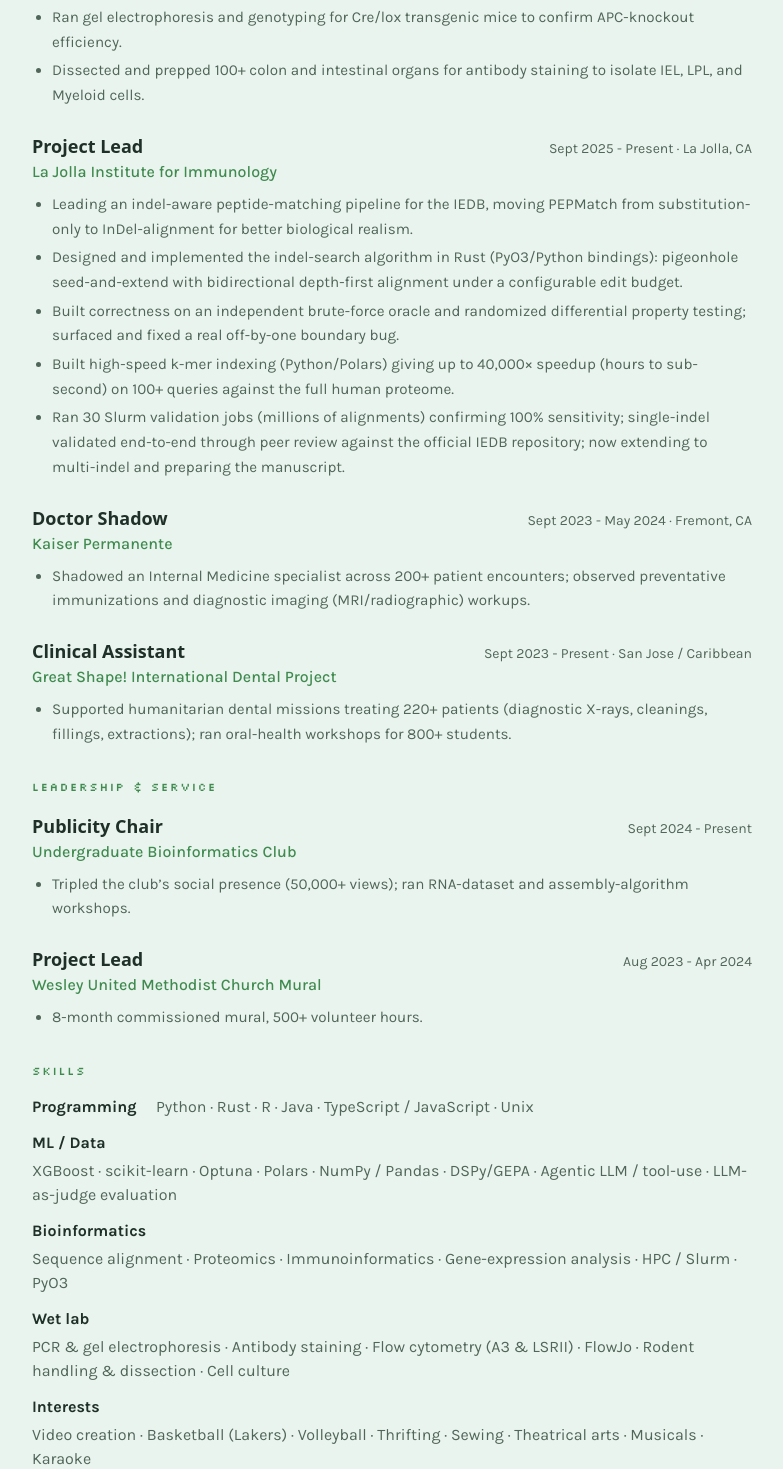
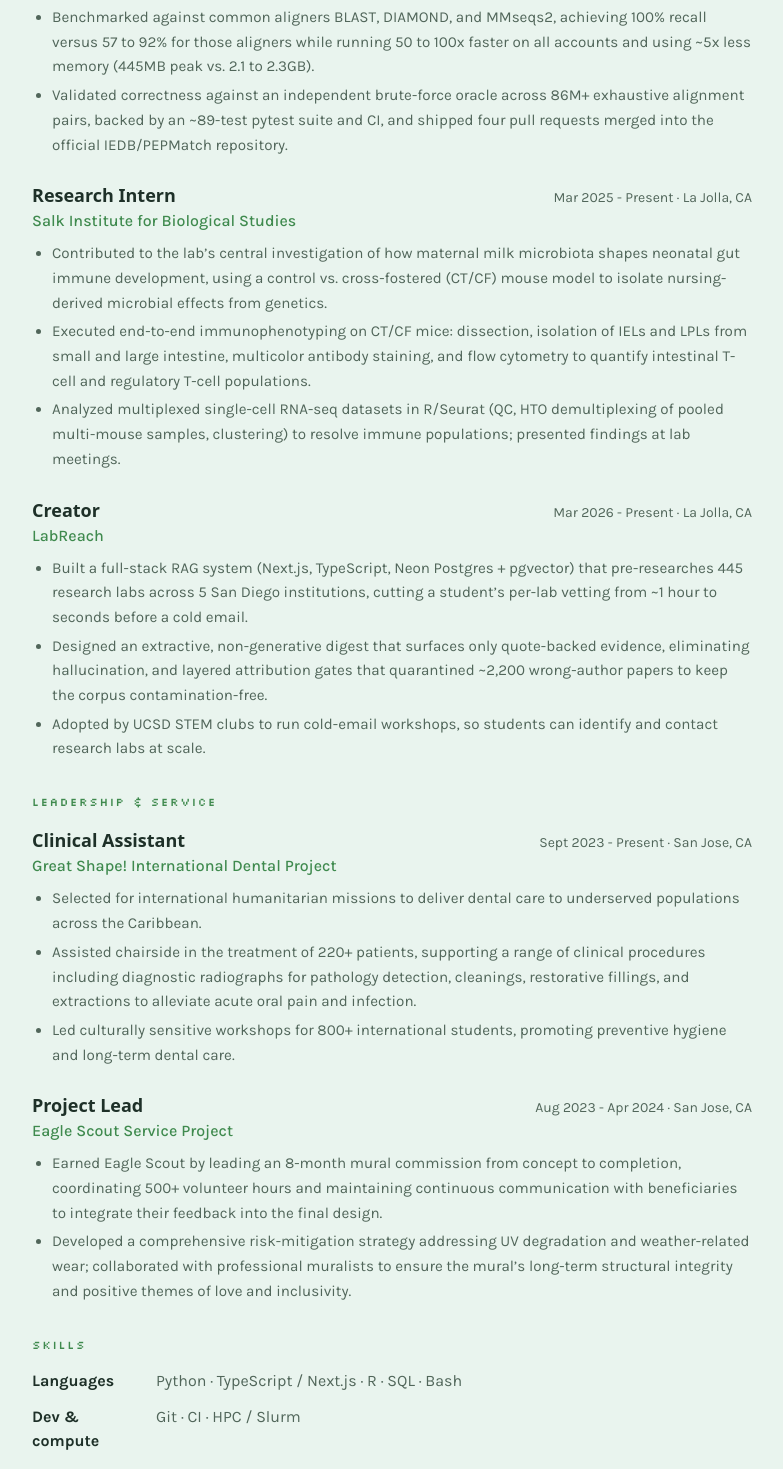
Before and after one commit to Roman-Young/personal-website, a React (Vite) app: page /resume in a window 1280 px wide. Shown: the part 860-2329 px from the top of the page, without its empty margins (248-1031 px from the left). Built offline with nearby package versions, Linux system fonts and the light colour scheme; a web font is replaced by a local one.

Commit message:
Resume: sync to latest PDF (LJI/Salk/LabReach experience, Great Shape + Eagle Scout, 3.975 GPA) + fix About bio grammar

```diff
--- a/src/content.js
+++ b/src/content.js
@@ -36,7 +36,7 @@
   subline: 'I build computational tools for biology.',
   // The About bio: the journey into code, then where it is heading.
   paragraphs: [
-    'I’m a bioinformatics student at UC San Diego, and what I mostly do is build computational tools for biology and perform data analysis for various experiments in Immunology. My journey began with a love of biology (and even pre-med considerations); that came first. However, my passion for science is actually what pulled me in a new direction: into code, machine learning, and Artificial Intelligence.',
+    'I’m a bioinformatics student at UC San Diego, and what I mostly do is build computational tools for biology and perform data analysis for various experiments in Immunology. My journey began with a love of biology (and even pre-med considerations). That came first. However, my passion for science is actually what pulled me in a new direction: into code, machine learning, and Artificial Intelligence.',
     'Right now I’m working to move from academia into biotech and pharma, but more than anything, I’m here to explore.',
   ],
   photoCaption: 'Geisel Library · UC San Diego',
@@ -44,7 +44,7 @@
     { label: 'Studying', value: 'Bioinformatics' },
     { label: 'Minor', value: 'Computer Science' },
     { label: 'Class of', value: '2028' },
-    { label: 'GPA', value: '4.00' },
+    { label: 'GPA', value: '3.975' },
   ],
   // identity-at-a-glance skill chips (not the full resume)
   provisions: [
@@ -152,125 +152,93 @@
  */
 export const resume = {
   summary:
-    'Bioinformatics undergraduate at UC San Diego (Computer Science minor, 4.00 GPA, Class of 2028) building computational tools for biology: from an indel-aware peptide-matching algorithm in Rust to machine-learning tumor classifiers. Seeking research and industry roles across biotech and pharma.',
+    'Bioinformatics undergraduate at UC San Diego (Computer Science minor, 3.975 GPA, Class of 2028) building computational tools for biology: from an indel-aware peptide-matching algorithm in Rust to machine-learning tumor classifiers. Seeking research and industry roles across biotech and pharma.',
   education: [
     {
       school: 'University of California, San Diego',
       degree: 'B.S. Bioinformatics · Computer Science minor',
       dates: 'Expected 2028',
       details: [
-        '4.00 GPA · La Jolla, CA',
-        'Relevant coursework: Organic Chemistry I & II, Data Analysis for Biologists (R), Advanced Bioinformatics Lab, Discrete Math I & II, Advanced Data Structures, Linear Algebra, Probability & Statistics in Bioinformatics',
+        '3.975 GPA · La Jolla, CA',
+        'Relevant coursework: Organic Chemistry I & II, Genetics, Molecular Biology, Data Analysis for Biologists (R), Advanced Bioinformatics Lab (BWA, minimap2, SAMtools), Discrete Math I & II, Advanced Data Structures, Statistics in Bioinformatics',
       ],
     },
   ],
   experience: [
     {
+      role: 'Bioinformatics Developer',
+      org: 'La Jolla Institute for Immunology',
+      dates: 'Sept 2025 - Present · La Jolla, CA',
+      details: [
+        'Authored the indel-aware extension to PEPMatch, advancing it from substitution-only matching to full insertion/deletion alignment via a pigeonhole-seeding and bidirectional-DFS algorithm that guarantees complete recall.',
+        'Benchmarked against common aligners BLAST, DIAMOND, and MMseqs2, achieving 100% recall versus 57 to 92% for those aligners while running 50 to 100x faster on all accounts and using ~5x less memory (445MB peak vs. 2.1 to 2.3GB).',
+        'Validated correctness against an independent brute-force oracle across 86M+ exhaustive alignment pairs, backed by an ~89-test pytest suite and CI, and shipped four pull requests merged into the official IEDB/PEPMatch repository.',
+      ],
+    },
+    {
       role: 'Research Intern',
       org: 'Salk Institute for Biological Studies',
       dates: 'Mar 2025 - Present · La Jolla, CA',
       details: [
-        'Profiled IgA-coated maternal microbiota to study immune ontogeny; identified microbial targets influencing neonatal gut colonization, feeding projects on the developmental origins of immune health.',
-        'Ran gel electrophoresis and genotyping for Cre/lox transgenic mice to confirm APC-knockout efficiency.',
-        'Dissected and prepped 100+ colon and intestinal organs for antibody staining to isolate IEL, LPL, and Myeloid cells.',
+        'Contributed to the lab’s central investigation of how maternal milk microbiota shapes neonatal gut immune development, using a control vs. cross-fostered (CT/CF) mouse model to isolate nursing-derived microbial effects from genetics.',
+        'Executed end-to-end immunophenotyping on CT/CF mice: dissection, isolation of IELs and LPLs from small and large intestine, multicolor antibody staining, and flow cytometry to quantify intestinal T-cell and regulatory T-cell populations.',
+        'Analyzed multiplexed single-cell RNA-seq datasets in R/Seurat (QC, HTO demultiplexing of pooled multi-mouse samples, clustering) to resolve immune populations; presented findings at lab meetings.',
       ],
     },
     {
-      role: 'Project Lead',
-      org: 'La Jolla Institute for Immunology',
-      dates: 'Sept 2025 - Present · La Jolla, CA',
+      role: 'Creator',
+      org: 'LabReach',
+      dates: 'Mar 2026 - Present · La Jolla, CA',
       details: [
-        'Leading an indel-aware peptide-matching pipeline for the IEDB, moving PEPMatch from substitution-only to InDel-alignment for better biological realism.',
-        'Designed and implemented the indel-search algorithm in Rust (PyO3/Python bindings): pigeonhole seed-and-extend with bidirectional depth-first alignment under a configurable edit budget.',
-        'Built correctness on an independent brute-force oracle and randomized differential property testing; surfaced and fixed a real off-by-one boundary bug.',
-        'Built high-speed k-mer indexing (Python/Polars) giving up to 40,000× speedup (hours to sub-second) on 100+ queries against the full human proteome.',
-        'Ran 30 Slurm validation jobs (millions of alignments) confirming 100% sensitivity; single-indel validated end-to-end through peer review against the official IEDB repository; now extending to multi-indel and preparing the manuscript.',
-      ],
-    },
-    {
-      role: 'Doctor Shadow',
-      org: 'Kaiser Permanente',
-      dates: 'Sept 2023 - May 2024 · Fremont, CA',
-      details: [
-        'Shadowed an Internal Medicine specialist across 200+ patient encounters; observed preventative immunizations and diagnostic imaging (MRI/radiographic) workups.',
-      ],
-    },
-    {
-      role: 'Clinical Assistant',
-      org: 'Great Shape! International Dental Project',
-      dates: 'Sept 2023 - Present · San Jose / Caribbean',
-      details: [
-        'Supported humanitarian dental missions treating 220+ patients (diagnostic X-rays, cleanings, fillings, extractions); ran oral-health workshops for 800+ students.',
+        'Built a full-stack RAG system (Next.js, TypeScript, Neon Postgres + pgvector) that pre-researches 445 research labs across 5 San Diego institutions, cutting a student’s per-lab vetting from ~1 hour to seconds before a cold email.',
+        'Designed an extractive, non-generative digest that surfaces only quote-backed evidence, eliminating hallucination, and layered attribution gates that quarantined ~2,200 wrong-author papers to keep the corpus contamination-free.',
+        'Adopted by UCSD STEM clubs to run cold-email workshops, so students can identify and contact research labs at scale.',
       ],
     },
   ],
   leadership: [
     {
-      role: 'Publicity Chair',
-      org: 'Undergraduate Bioinformatics Club',
-      dates: 'Sept 2024 - Present',
+      role: 'Clinical Assistant',
+      org: 'Great Shape! International Dental Project',
+      dates: 'Sept 2023 - Present · San Jose, CA',
       details: [
-        'Tripled the club’s social presence (50,000+ views); ran RNA-dataset and assembly-algorithm workshops.',
+        'Selected for international humanitarian missions to deliver dental care to underserved populations across the Caribbean.',
+        'Assisted chairside in the treatment of 220+ patients, supporting a range of clinical procedures including diagnostic radiographs for pathology detection, cleanings, restorative fillings, and extractions to alleviate acute oral pain and infection.',
+        'Led culturally sensitive workshops for 800+ international students, promoting preventive hygiene and long-term dental care.',
       ],
     },
     {
       role: 'Project Lead',
-      org: 'Wesley United Methodist Church Mural',
-      dates: 'Aug 2023 - Apr 2024',
-      details: ['8-month commissioned mural, 500+ volunteer hours.'],
+      org: 'Eagle Scout Service Project',
+      dates: 'Aug 2023 - Apr 2024 · San Jose, CA',
+      details: [
+        'Earned Eagle Scout by leading an 8-month mural commission from concept to completion, coordinating 500+ volunteer hours and maintaining continuous communication with beneficiaries to integrate their feedback into the final design.',
+        'Developed a comprehensive risk-mitigation strategy addressing UV degradation and weather-related wear; collaborated with professional muralists to ensure the mural’s long-term structural integrity and positive themes of love and inclusivity.',
+      ],
     },
   ],
   skills: [
     {
-      group: 'Programming',
-      items: ['Python', 'Rust', 'R', 'Java', 'TypeScript / JavaScript', 'Unix'],
+      group: 'Languages',
+      items: ['Python', 'TypeScript / Next.js', 'R', 'SQL', 'Bash'],
     },
     {
-      group: 'ML / Data',
-      items: [
-        'XGBoost',
-        'scikit-learn',
-        'Optuna',
-        'Polars',
-        'NumPy / Pandas',
-        'DSPy/GEPA',
-        'Agentic LLM / tool-use',
-        'LLM-as-judge evaluation',
-      ],
+      group: 'Dev & compute',
+      items: ['Git', 'CI', 'HPC / Slurm'],
     },
     {
-      group: 'Bioinformatics',
-      items: [
-        'Sequence alignment',
-        'Proteomics',
-        'Immunoinformatics',
-        'Gene-expression analysis',
-        'HPC / Slurm',
-        'PyO3',
-      ],
+      group: 'CS',
+      items: ['Algorithm design', 'Performance benchmarking'],
     },
     {
       group: 'Wet lab',
       items: [
-        'PCR & gel electrophoresis',
-        'Antibody staining',
-        'Flow cytometry (A3 & LSRII)',
-        'FlowJo',
-        'Rodent handling & dissection',
-        'Cell culture',
-      ],
-    },
-    {
-      group: 'Interests',
-      items: [
-        'Video creation',
-        'Basketball (Lakers)',
-        'Volleyball',
-        'Thrifting',
-        'Sewing',
-        'Theatrical arts',
-        'Musicals',
-        'Karaoke',
+        'Flow cytometry',
+        'Mouse dissection & handling',
+        'ELISA / IgA assays',
+        'H&E / Alcian Blue histology',
+        'PCR',
+        'Genotyping',
       ],
     },
   ],
```
Also changed, not shown: 1 other file (tests, documents, lock files or other folders).
